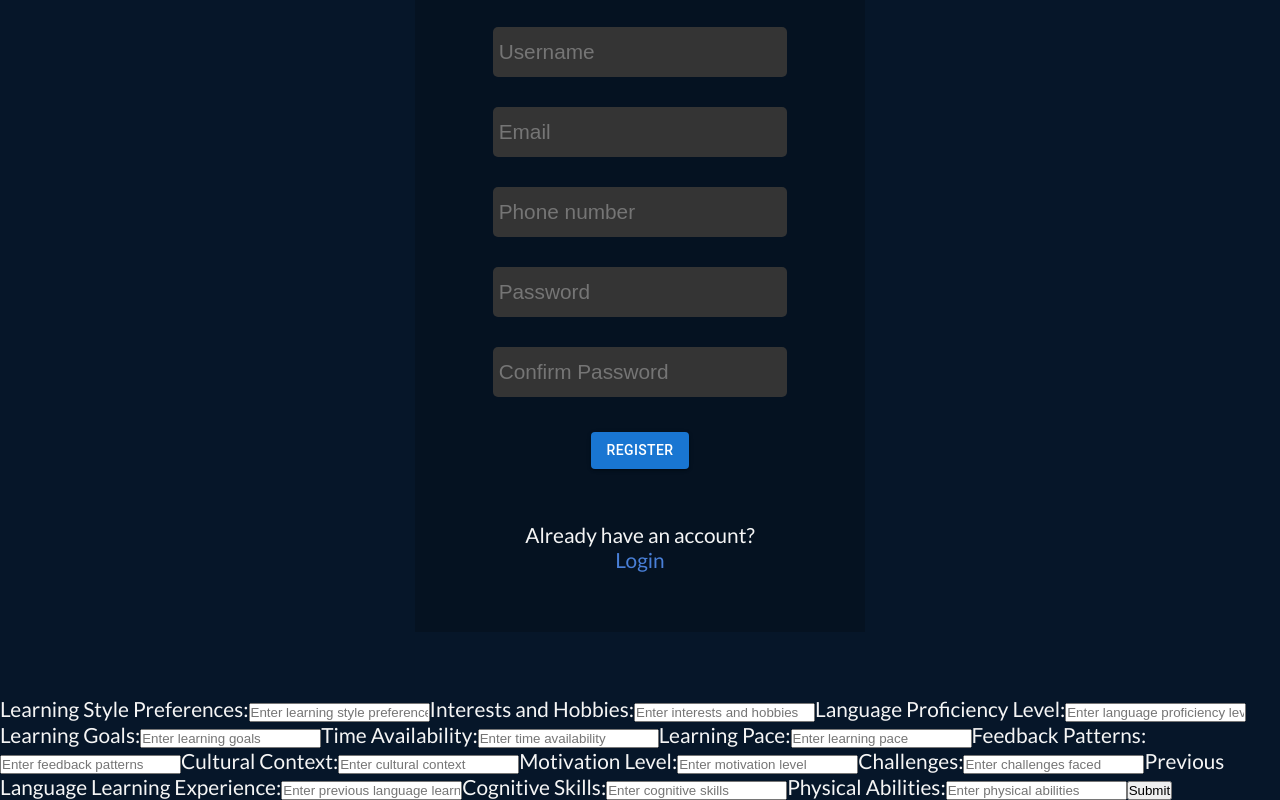
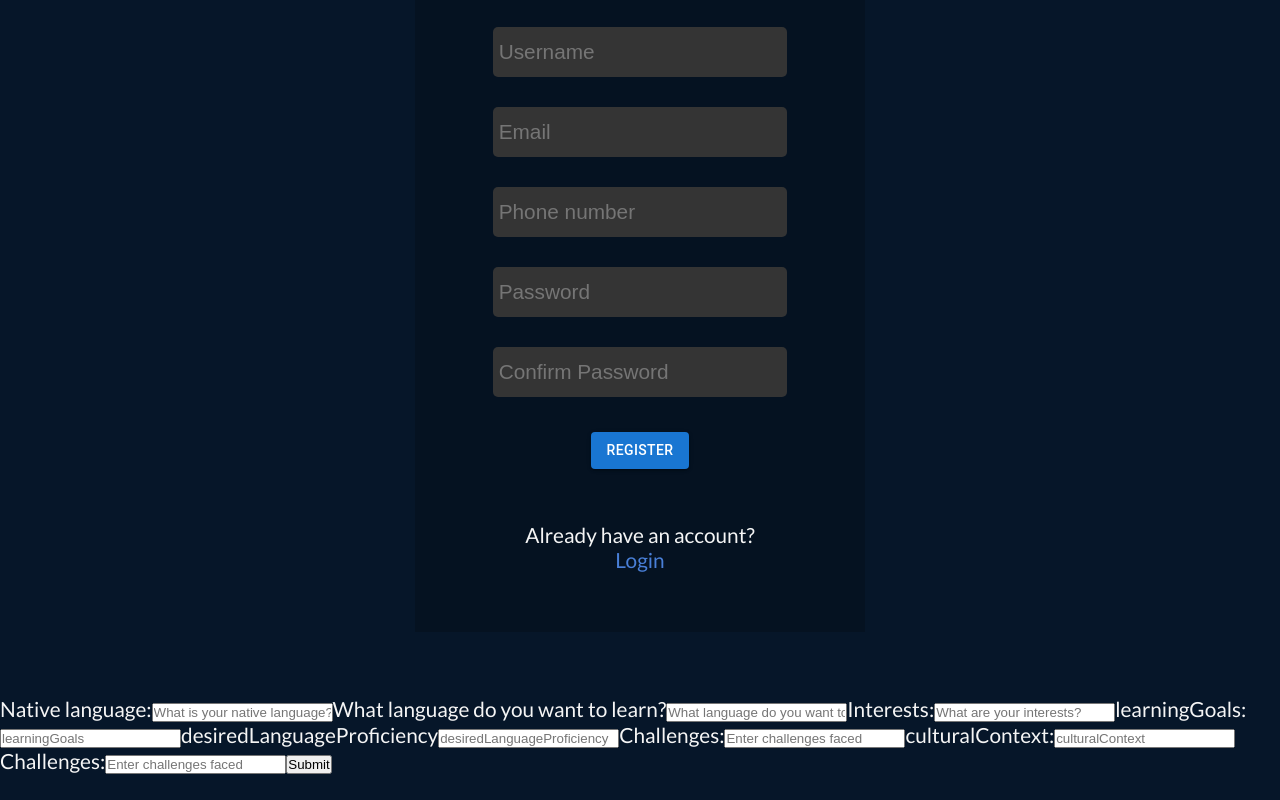
Before and after one commit to devingdaniels/DuoWings, a React (Vite) app in the folder frontend/: page /register in a window 1280 px wide. Shown: the part 388-1188 px from the top of the page. After the commit the page ends 1162 px from the top, so only its background shows below. Built offline with nearby package versions, Linux system fonts and the light colour scheme; no server answers; a web font is replaced by a local one.

Commit message:
working on onboarding process

```diff
--- a/frontend/src/pages/auth/register/GetUserDemographics.tsx
+++ b/frontend/src/pages/auth/register/GetUserDemographics.tsx
@@ -2,19 +2,13 @@ import React, { useState } from "react";
 
 const GetUserDemographics: React.FC = () => {
   const [userDemographics, setUserDemographics] = useState({
-    learningStyle: "",
+    nativeLanguage: "",
+    desiredLanguage: "",
     interests: "",
-    languageProficiency: "",
     learningGoals: "",
-    timeAvailability: "",
-    learningPace: "",
-    feedbackPatterns: "",
+    desiredLanguageProficiency: "",
     culturalContext: "",
-    motivationLevel: "",
     challenges: "",
-    previousLanguageLearning: "",
-    cognitiveSkills: "",
-    physicalAbilities: "",
   });
 
   const handleChange = (e: React.ChangeEvent<HTMLInputElement>) => {
@@ -32,93 +26,53 @@ const GetUserDemographics: React.FC = () => {
   return (
     <form onSubmit={handleFormSubmit}>
       <label>
-        Learning Style Preferences:
+        Native language:
         <input
           type="text"
-          name="learningStyle"
-          value={userDemographics.learningStyle}
+          name="nativeLanguage"
+          value={userDemographics.nativeLanguage}
           onChange={handleChange}
-          placeholder="Enter learning style preferences"
+          placeholder="What is your native language?"
         />
       </label>
       <label>
-        Interests and Hobbies:
+        What language do you want to learn?
+        <input
+          type="text"
+          name="languageProficiency"
+          value={userDemographics.desiredLanguage}
+          onChange={handleChange}
+          placeholder="What language do you want to learn?"
+        />
+      </label>
+      <label>
+        Interests:
         <input
           type="text"
           name="interests"
           value={userDemographics.interests}
           onChange={handleChange}
-          placeholder="Enter interests and hobbies"
+          placeholder="What are your interests?"
         />
       </label>
       <label>
-        Language Proficiency Level:
-        <input
-          type="text"
-          name="languageProficiency"
-          value={userDemographics.languageProficiency}
-          onChange={handleChange}
-          placeholder="Enter language proficiency level"
-        />
-      </label>
-      <label>
-        Learning Goals:
+        learningGoals:
         <input
           type="text"
           name="learningGoals"
           value={userDemographics.learningGoals}
           onChange={handleChange}
-          placeholder="Enter learning goals"
+          placeholder="learningGoals"
         />
       </label>
       <label>
-        Time Availability:
-        <input
-          type="text"
-          name="timeAvailability"
-          value={userDemographics.timeAvailability}
-          onChange={handleChange}
-          placeholder="Enter time availability"
-        />
-      </label>
-      <label>
-        Learning Pace:
-        <input
-          type="text"
-          name="learningPace"
-          value={userDemographics.learningPace}
-          onChange={handleChange}
-          placeholder="Enter learning pace"
-        />
-      </label>
-      <label>
-        Feedback Patterns:
-        <input
-          type="text"
-          name="feedbackPatterns"
-          value={userDemographics.feedbackPatterns}
-          onChange={handleChange}
-          placeholder="Enter feedback patterns"
-        />
-      </label>
-      <label>
-        Cultural Context:
+        desiredLanguageProficiency
         <input
           type="text"
           name="culturalContext"
-          value={userDemographics.culturalContext}
+          value={userDemographics.desiredLanguageProficiency}
           onChange={handleChange}
-          placeholder="Enter cultural context"
-        />
-      </label>
-      <label>
-        Motivation Level:
-        <input
-          type="text"
-          name="motivationLevel"
-          value={userDemographics.motivationLevel}
-          onChange={handleChange}
-          placeholder="Enter motivation level"
+          placeholder="desiredLanguageProficiency"
         />
       </label>
       <label>
@@ -132,33 +86,23 @@ const GetUserDemographics: React.FC = () => {
         />
       </label>
       <label>
-        Previous Language Learning Experience:
+        culturalContext:
         <input
           type="text"
-          name="previousLanguageLearning"
-          value={userDemographics.previousLanguageLearning}
+          name="challenges"
+          value={userDemographics.culturalContext}
           onChange={handleChange}
-          placeholder="Enter previous language learning experiences"
+          placeholder="culturalContext"
         />
       </label>
       <label>
-        Cognitive Skills:
+        Challenges:
         <input
           type="text"
-          name="cognitiveSkills"
-          value={userDemographics.cognitiveSkills}
+          name="challenges"
+          value={userDemographics.challenges}
           onChange={handleChange}
-          placeholder="Enter cognitive skills"
-        />
-      </label>
-      <label>
-        Physical Abilities:
-        <input
-          type="text"
-          name="physicalAbilities"
-          value={userDemographics.physicalAbilities}
-          onChange={handleChange}
-          placeholder="Enter physical abilities"
+          placeholder="Enter challenges faced"
         />
       </label>
       <button type="submit">Submit</button>
```
Also changed, not shown: 1 other file (tests, documents, lock files or other folders).
